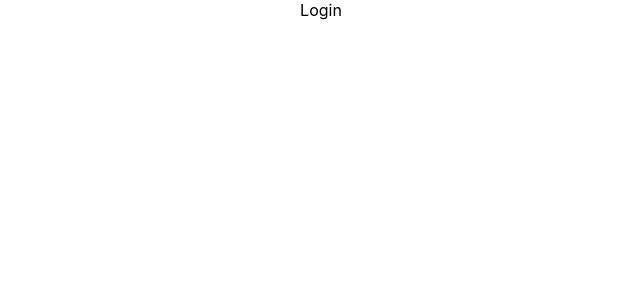
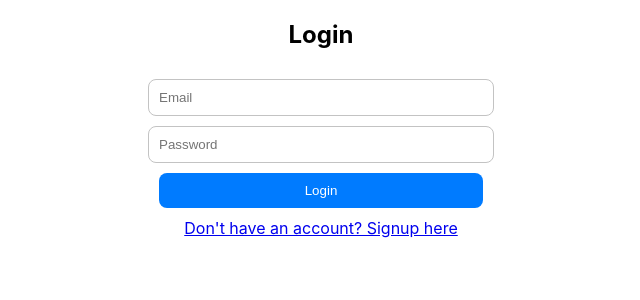
Before and after one commit to imlnr/bmi-calculator, a React (Create React App) app: page /login in a window 1280 px wide. Shown: the top 300 px of the page, without its empty margins (319-959 px from the left). Built offline with nearby package versions, Linux system fonts and the light colour scheme.

Commit message:
final commit:

```diff
--- a/src/pages/Login.jsx
+++ b/src/pages/Login.jsx
@@ -1,9 +1,29 @@
-import React from 'react'
+// Login.js
+import React, { useState } from 'react';
+import { Link } from 'react-router-dom';
+import "../styles/Forms.css"
 
-const Login = () => {
-  return (
-    <div>Login</div>
-  )
+function Login() {
+    const [email, setEmail] = useState('');
+    const [password, setPassword] = useState('');
+
+    const handleLogin = (e) => {
+        e.preventDefault();
+        // Add login logic here
+        console.log('Login clicked');
+    };
+
+    return (
+        <div className="container">
+            <h2>Login</h2>
+            <form className='signup-form' onSubmit={handleLogin}>
+                <input type="email" placeholder="Email" value={email} onChange={(e) => setEmail(e.target.value)} required />
+                <input type="password" placeholder="Password" value={password} onChange={(e) => setPassword(e.target.value)} required />
+                <button type="submit">Login</button>
+            </form>
+            <Link to="/signup">Don't have an account? Signup here</Link>
+        </div>
+    );
 }
 
-export default Login
+export default Login;
```
